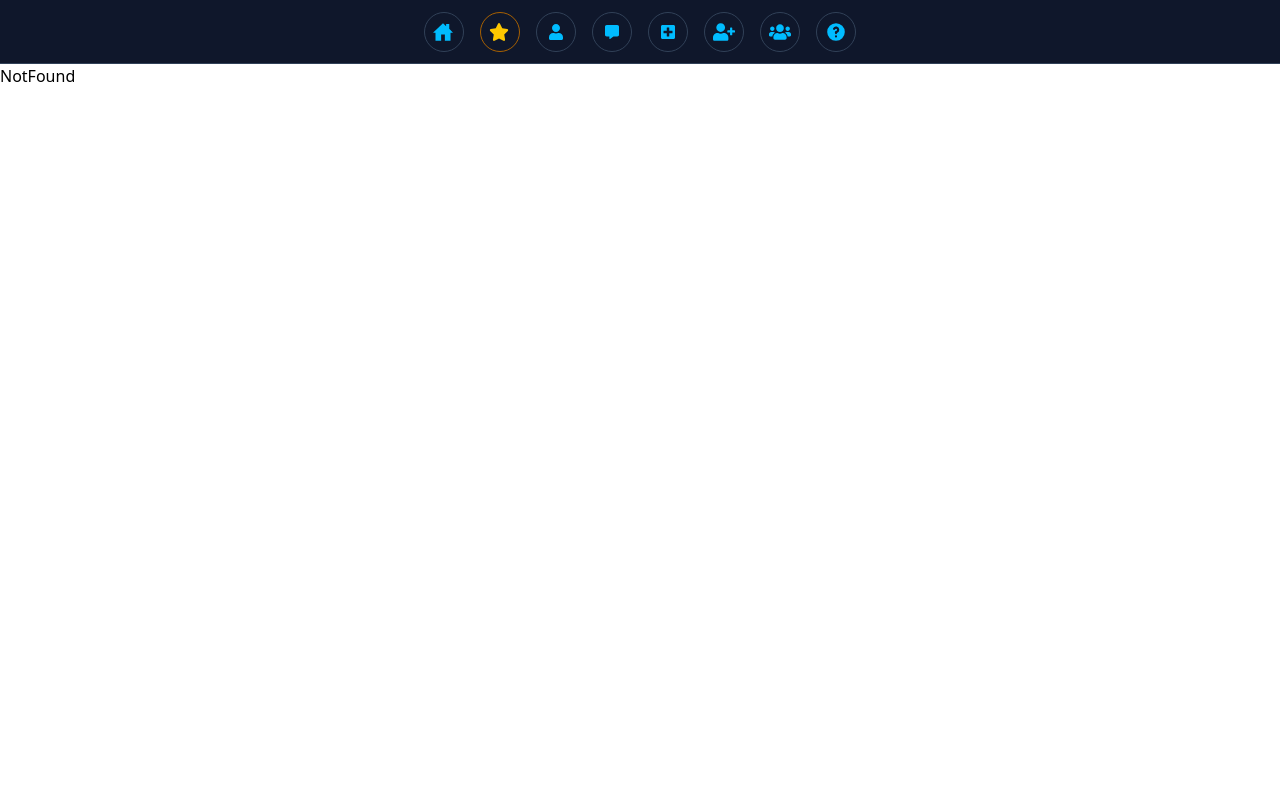
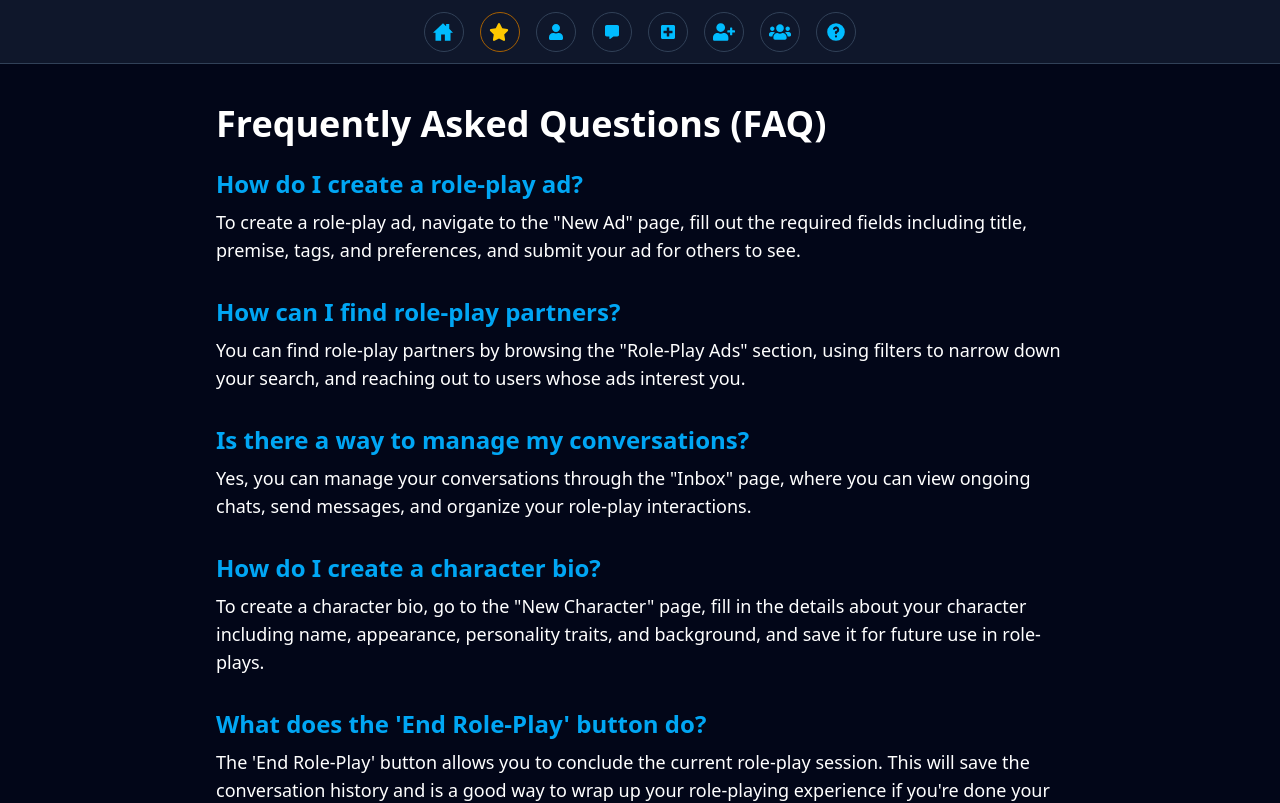
Before and after one commit to Hairum-Qureshi/story-roleplay-app, a React (Vite) app in the folder apps/frontend/: page /faq in a window 1280 px wide. Shown: the top 803 px of the page. Built offline with nearby package versions, Linux system fonts and the light colour scheme; no server answers.

Commit message:
added FAQ route

```diff
--- a/apps/frontend/src/components/App.tsx
+++ b/apps/frontend/src/components/App.tsx
@@ -13,6 +13,7 @@ import PrivacyPolicy from "../pages/PrivacyPolicy";
 import TermsOfService from "../pages/TermsOfService";
 import CharacterBioForm from "../pages/CharacterBioForm";
 import CharacterBios from "../pages/CharacterBios";
+import FAQ from "../pages/FAQ";
 
 export default function App() {
 	return (
@@ -28,6 +29,7 @@ export default function App() {
 				<Route path="/inbox" element={<Inbox />} />
 				<Route path="/inbox/:chatID" element={<Inbox />} />
 				<Route path="/profile" element={<Profile />} />
+				<Route path="/faq" element={<FAQ />} />
 				<Route path="/privacy-policy" element={<PrivacyPolicy />} />
 				<Route path="/terms-of-service" element={<TermsOfService />} />
 				<Route path="*" element={<NotFound />} />
```
